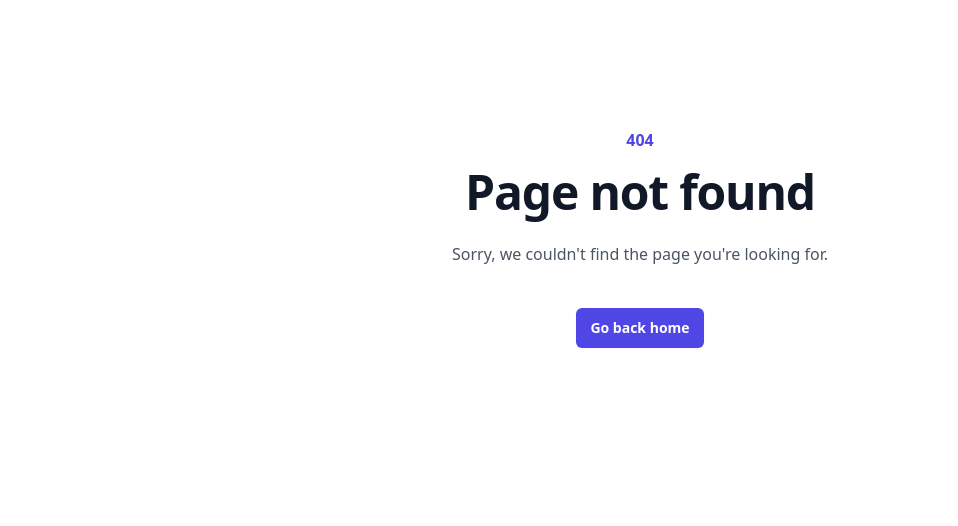
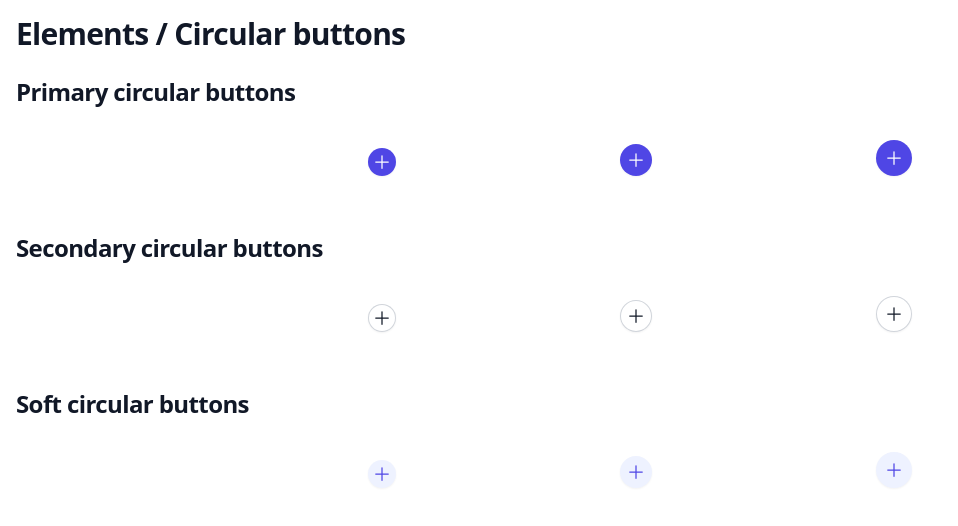
Before and after one commit to fvilers/react-tailwindui, a React (Vite) app: page /elements/circular-buttons in a window 1280 px wide. Before the commit this address had no page. Shown: the top 526 px of the page, without its empty margins (0-958 px from the left). Built offline with nearby package versions, Linux system fonts and the light colour scheme; a web font is replaced by a local one.

Commit message:
Add circular buttons with variants and sizes

```diff
--- a/src/App.tsx
+++ b/src/App.tsx
@@ -1,11 +1,13 @@
 import { RouterProvider, createBrowserRouter } from "react-router-dom";
 import ButtonsPage from "./pages/ButtonsPage";
+import CircularButtonsPage from "./pages/CircularButtonsPage";
 import HomePage from "./pages/HomePage";
 import NotFoundPage from "./pages/NotFoundPage";
 
 const router = createBrowserRouter([
   { element: <HomePage />, path: "/" },
   { element: <ButtonsPage />, path: "/elements/buttons" },
+  { element: <CircularButtonsPage />, path: "/elements/circular-buttons" },
   { element: <NotFoundPage />, path: "*" },
 ]);
 
--- /dev/null
+++ b/src/components/elements/CircularButton.tsx
@@ -0,0 +1,38 @@
+import { VariantProps, cva } from "class-variance-authority";
+import { ButtonHTMLAttributes } from "react";
+import { twMerge } from "tailwind-merge";
+
+const styles = cva("button", {
+  defaultVariants: {
+    size: "medium",
+    variant: "secondary",
+  },
+  variants: {
+    size: {
+      large: "p-2",
+      medium: "p-1.5",
+      small: "p-1",
+    },
+    variant: {
+      primary:
+        "rounded-full bg-indigo-600 text-white shadow-sm hover:bg-indigo-500 focus-visible:outline focus-visible:outline-2 focus-visible:outline-offset-2 focus-visible:outline-indigo-600",
+      secondary:
+        "rounded-full bg-white text-gray-900 shadow-sm ring-1 ring-inset ring-gray-300 hover:bg-gray-50",
+      soft: "rounded-full bg-indigo-50 font-semibold text-indigo-600 shadow-sm hover:bg-indigo-100",
+    },
+  },
+});
+
+type Props = ButtonHTMLAttributes<HTMLButtonElement> &
+  VariantProps<typeof styles>;
+
+function CircularButton({ className, size, variant, ...rest }: Props) {
+  return (
+    <button
+      className={twMerge(styles({ size, variant }), className)}
+      {...rest}
+    />
+  );
+}
+
+export default CircularButton;
--- a/src/components/elements/index.ts
+++ b/src/components/elements/index.ts
@@ -1,3 +1,4 @@
 import Button from "./Button";
+import CircularButton from "./CircularButton";
 
-export { Button };
+export { Button, CircularButton };
--- /dev/null
+++ b/src/pages/CircularButtonsPage.tsx
@@ -0,0 +1,97 @@
+import { SVGProps } from "react";
+import CircularButton from "../components/elements/CircularButton";
+
+function CircularButtonsPage() {
+  return (
+    <main className="space-y-6 p-4">
+      <div className="lg:flex lg:items-center lg:justify-between">
+        <div className="min-w-0 flex-1">
+          <h1 className="text-2xl font-bold leading-7 text-gray-900 sm:truncate sm:text-3xl sm:tracking-tight">
+            Elements / Circular buttons
+          </h1>
+        </div>
+      </div>
+
+      <div>
+        <h2 className="text-xl font-bold leading-6 text-gray-900 sm:truncate sm:text-2xl sm:tracking-tight">
+          Primary circular buttons
+        </h2>
+
+        <div className="bg-white px-4 py-8">
+          <div className="mx-auto flex max-w-3xl flex-col items-center justify-start space-y-4 sm:flex-row sm:items-end sm:justify-around sm:space-y-0">
+            <CircularButton size="small" variant="primary">
+              <PlusIcon aria-hidden="true" className="h-5 w-5" />
+            </CircularButton>
+            <CircularButton size="medium" variant="primary">
+              <PlusIcon aria-hidden="true" className="h-5 w-5" />
+            </CircularButton>
+            <CircularButton size="large" variant="primary">
+              <PlusIcon aria-hidden="true" className="h-5 w-5" />
+            </CircularButton>
+          </div>
+        </div>
+      </div>
+
+      <div>
+        <h2 className="text-xl font-bold leading-6 text-gray-900 sm:truncate sm:text-2xl sm:tracking-tight">
+          Secondary circular buttons
+        </h2>
+
+        <div className="bg-white px-4 py-8">
+          <div className="mx-auto flex max-w-3xl flex-col items-center justify-start space-y-4 sm:flex-row sm:items-end sm:justify-around sm:space-y-0">
+            <CircularButton size="small" variant="secondary">
+              <PlusIcon aria-hidden="true" className="h-5 w-5" />
+            </CircularButton>
+            <CircularButton size="medium" variant="secondary">
+              <PlusIcon aria-hidden="true" className="h-5 w-5" />
+            </CircularButton>
+            <CircularButton size="large" variant="secondary">
+              <PlusIcon aria-hidden="true" className="h-5 w-5" />
+            </CircularButton>
+          </div>
+        </div>
+      </div>
+
+      <div>
+        <h2 className="text-xl font-bold leading-6 text-gray-900 sm:truncate sm:text-2xl sm:tracking-tight">
+          Soft circular buttons
+        </h2>
+
+        <div className="bg-white px-4 py-8">
+          <div className="mx-auto flex max-w-3xl flex-col items-center justify-start space-y-4 sm:flex-row sm:items-end sm:justify-around sm:space-y-0">
+            <CircularButton size="small" variant="soft">
+              <PlusIcon aria-hidden="true" className="h-5 w-5" />
+            </CircularButton>
+            <CircularButton size="medium" variant="soft">
+              <PlusIcon aria-hidden="true" className="h-5 w-5" />
+            </CircularButton>
+            <CircularButton size="large" variant="soft">
+              <PlusIcon aria-hidden="true" className="h-5 w-5" />
+            </CircularButton>
+          </div>
+        </div>
+      </div>
+    </main>
+  );
+}
+
+function PlusIcon(props: SVGProps<SVGSVGElement>) {
+  return (
+    <svg
+      fill="none"
+      stroke="currentColor"
+      strokeWidth={1.5}
+      viewBox="0 0 24 24"
+      xmlns="http://www.w3.org/2000/svg"
+      {...props}
+    >
+      <path
+        d="M12 4.5v15m7.5-7.5h-15"
+        strokeLinecap="round"
+        strokeLinejoin="round"
+      />
+    </svg>
+  );
+}
+
+export default CircularButtonsPage;
--- a/src/pages/HomePage.tsx
+++ b/src/pages/HomePage.tsx
@@ -1,4 +1,15 @@
 import { Link } from "react-router-dom";
+
+const elements = [
+  {
+    children: "Buttons",
+    to: "/elements/buttons",
+  },
+  {
+    children: "Circular buttons",
+    to: "/elements/circular-buttons",
+  },
+];
 
 function HomePage() {
   return (
@@ -21,10 +32,15 @@ function HomePage() {
         </h2>
       </div>
       <nav>
-        <ul>
-          <li>
-            <Link to="/elements/buttons">Buttons</Link>
-          </li>
+        <ul className="space-y-2">
+          {elements.map((item) => (
+            <li key={item.to}>
+              <Link
+                className="font-semibold text-gray-700 hover:text-indigo-600"
+                {...item}
+              />
+            </li>
+          ))}
         </ul>
       </nav>
     </main>
```
